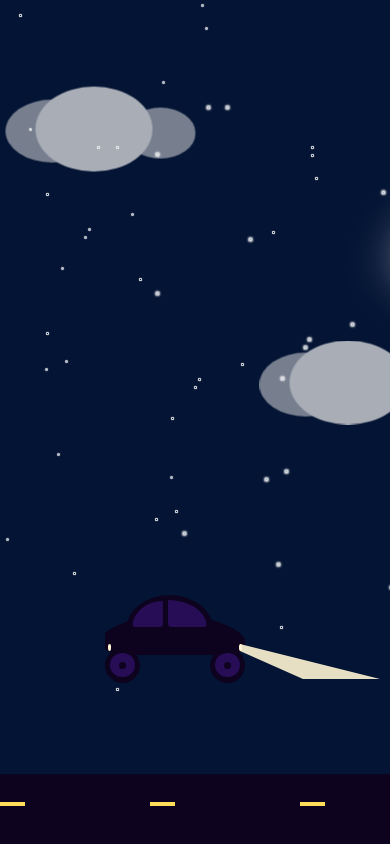
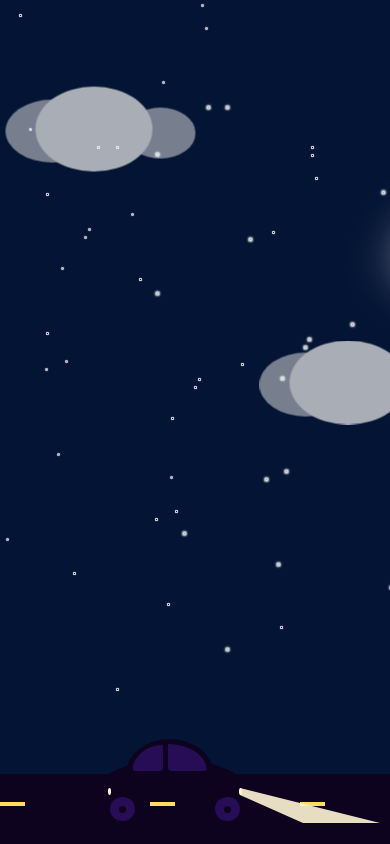
Before and after one commit to nouchki/CSS-Animation-Project, a plain HTML site: page index.html in a window 390 px wide. Drawn offline with Linux system fonts and the light colour scheme.

Commit message:
update responsive style.css

```diff
--- a/styles/style.css
+++ b/styles/style.css
@@ -367,8 +367,8 @@
 .sunset .car-container
 {
     position: absolute;
-    top: calc(50% - var(--size) / 2);
     left: calc(50% - var(--size) * 9);
+    bottom:0;
     width: calc(var(--size) * 8);
     height: calc(var(--size) * 4);
     z-index: 103;
@@ -915,7 +915,6 @@
      }
 
      .sunset .car-container{
-         top:calc(var(--size)*16);
          left:var(--size);
      }
 
```
